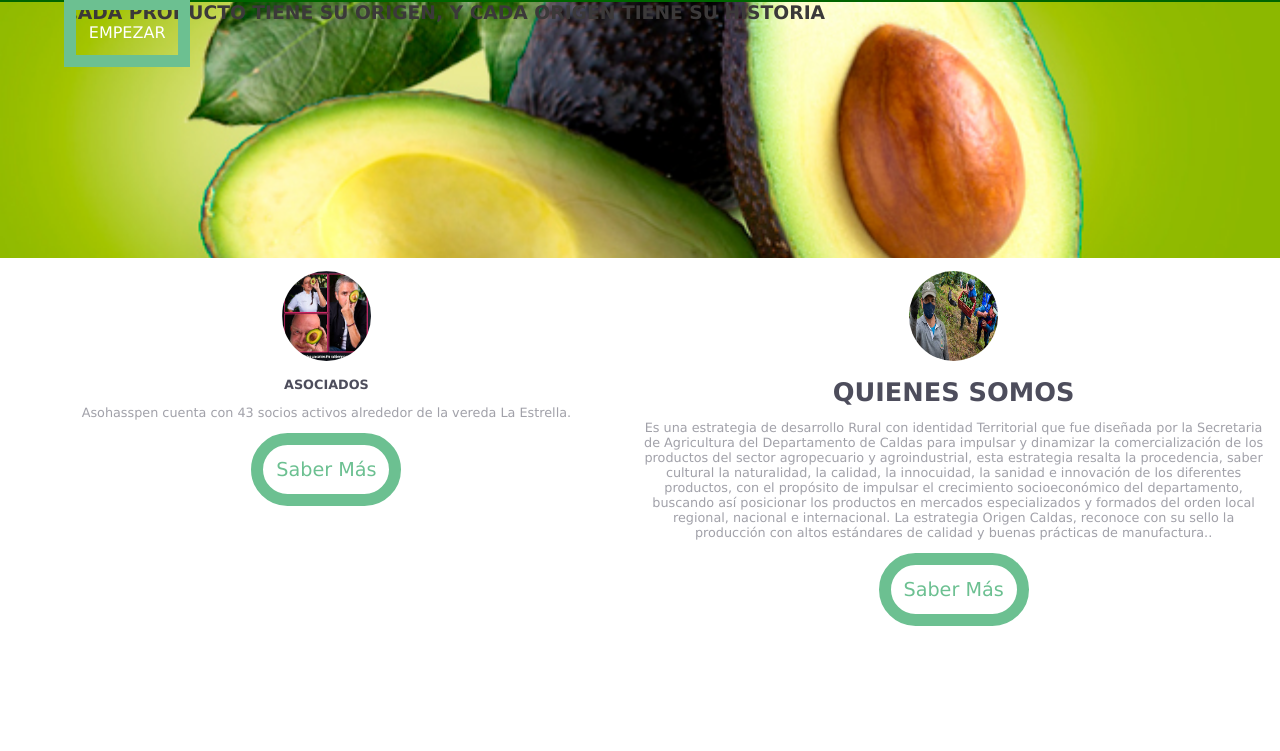
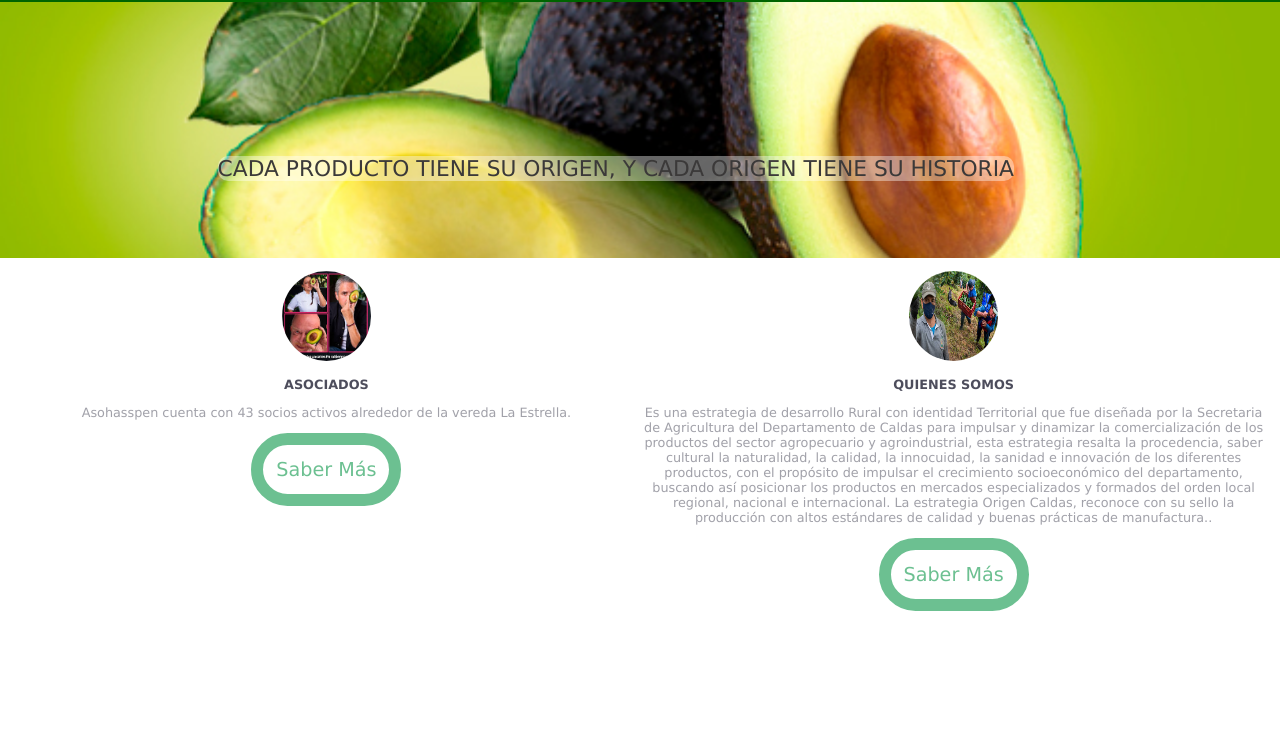
Before and after one commit to yexialexandra/pagina-proyecto-final, a plain HTML site: page index.html in a window 1280 px wide. Shown: the part 49-800 px from the top of the page. Drawn offline with Linux system fonts and the light colour scheme.

Commit message:
Cambio HTML 18/07/2022
Cambios

```diff
--- a/index.html
+++ b/index.html
@@ -5,15 +5,15 @@
     <meta http-equiv="X-UA-Compatible" content="IE=edge">
     <meta name="viewport" content="width=device-width, initial-scale=1.0">
     <link rel="stylesheet" href="style.css">
+    <!--<link rel="stylesheet" href="style2.css">-->
     <title>ASOHASSPEN</title>
-
 </head>
 <body>
     <header>
         <h2 class="logo">ASOHASSPEN</h2>
         <input type="checkbox" id="check">
         <label for="check" class="mostrar-menu">
-            &#8801
+                &#8801
         </label>
         <nav class="menu">
             <a href="#">Inicio</a>
@@ -21,25 +21,24 @@
             <a href="#">Blog</a>
             <label for="check" class="esconder-menu">
                 &#215
-            </label
+            </label>
         </nav>
     </header>
     <section id="banner">
         <div class="contenido-banner">
-            <h3>CADA PRODUCTO TIENE SU ORIGEN, Y CADA ORIGEN TIENE SU HISTORIA</h3>
-            <a href="#" class="boton-empezar">EMPEZAR</a>
+            <p>CADA PRODUCTO TIENE SU ORIGEN, Y CADA ORIGEN TIENE SU HISTORIA</p>
         </div>
     </section>
     <section id="informacion">
         <div class= "asociados">
             <img src="./images/asociados.jpg" alt="">
             <h4>ASOCIADOS</h4>
-            <P>Asohasspen cuenta con 43 socios activos alrededor de la vereda La Estrella.</P>
+            <p>Asohasspen cuenta con 43 socios activos alrededor de la vereda La Estrella.</p>
             <a href="#"class="boton-saber-mas">Saber Más</a>
         </div>
         <div class="quienessomos">
             <img src="./images/quienes somos.jpg" alt="">
-            <h5>QUIENES SOMOS</h5>
+            <h4>QUIENES SOMOS</h4>
             <P>Es una estrategia de desarrollo Rural con identidad Territorial que fue diseñada por la Secretaria de Agricultura del Departamento de Caldas para impulsar y dinamizar la comercialización de los productos del sector agropecuario y agroindustrial, esta estrategia resalta la procedencia, saber cultural  la naturalidad, la calidad, la innocuidad, la sanidad e innovación de los diferentes productos, con el propósito de impulsar el crecimiento socioeconómico del departamento, buscando así posicionar los productos en mercados  especializados y formados del orden local regional, nacional e internacional. La estrategia Origen Caldas, reconoce con su sello la producción con altos estándares de calidad y buenas prácticas de manufactura..</P>
             <a href="#"class="boton-saber-mas">Saber Más</a>
         </div>
```
